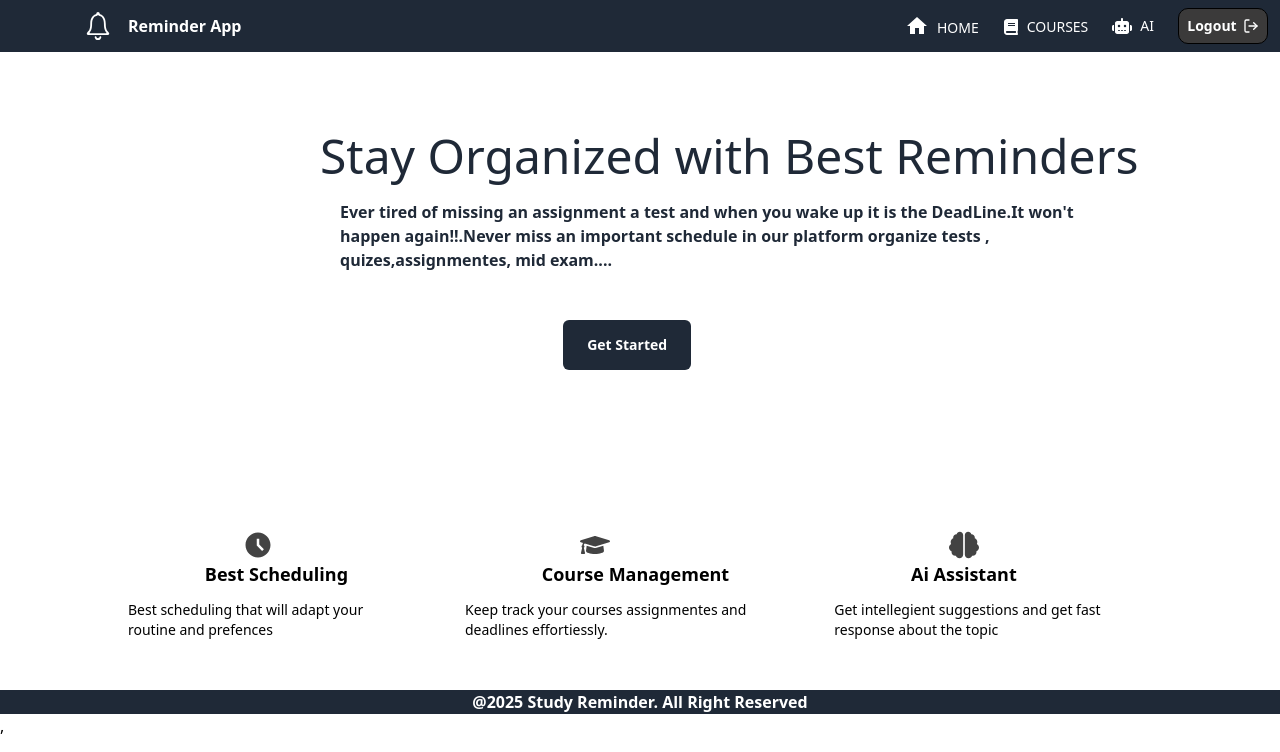
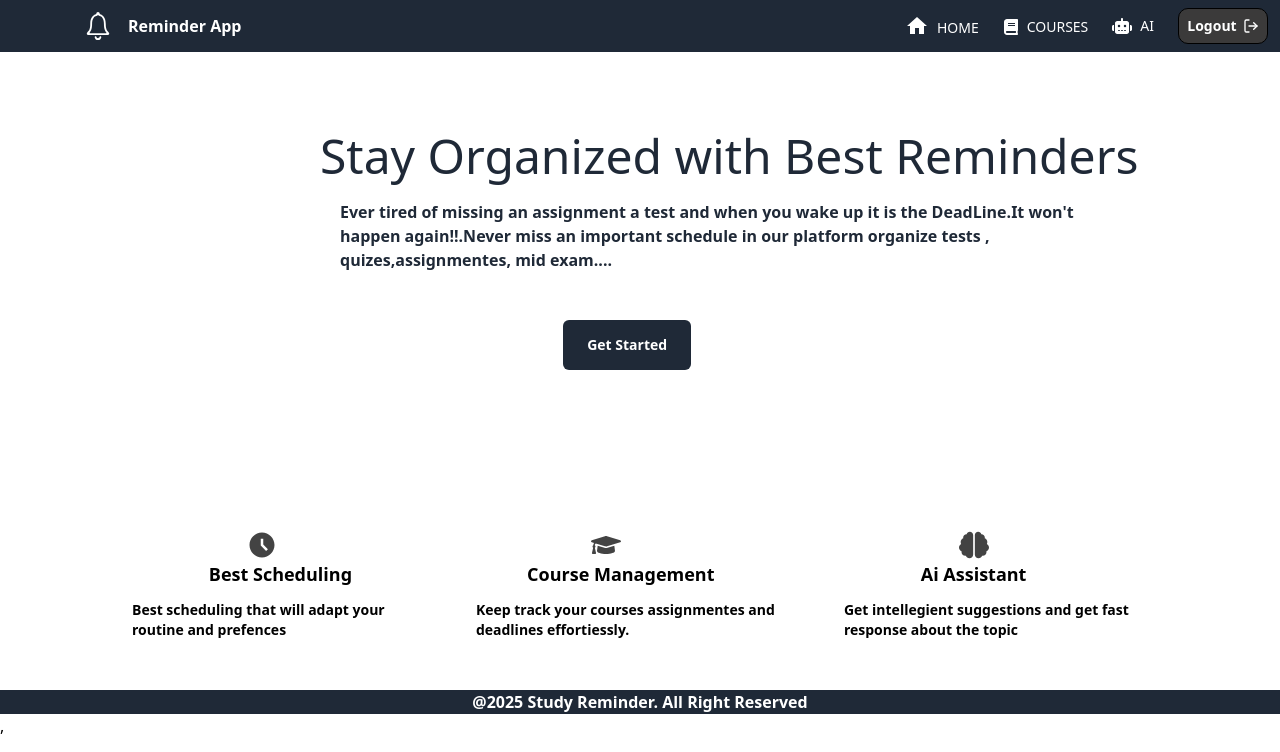
Before and after one commit to Aklile612/Reminder-App, a React (Vite) app: page /getstarted in a window 1280 px wide. Shown: the top 752 px of the page. Built offline with nearby package versions, Linux system fonts and the light colour scheme.

Commit message:
edited some features

```diff
--- a/src/Components/Get Started/GetStarted.jsx
+++ b/src/Components/Get Started/GetStarted.jsx
@@ -22,20 +22,20 @@ const GetStarted = () => {
 
         {/* features */}
         <div className='md:mt-[20vh] md:mx-[10vw] md:mb-[50px] flex gap-14 '>
-            <div className='flex flex-col group hover:shadow-2xl hover:shadow-gray-500 hover:rounded-[6px]'>
+            <div className='flex flex-col group  hover:shadow-2xl hover:shadow-gray-500 rounded-[6px] px-1 hover:-translate-y-2'>
                 <span className='md:ml-[9vw] animate-pulse  text-3xl'><MdOutlineAccessTimeFilled /></span>
                 <span className='md:ml-[6vw] md:mb-3 font-bold text-lg'>Best Scheduling</span>
-                <span className='max-w-[55vh] text-sm break-words'>Best scheduling that will adapt your routine and prefences</span>
+                <span className='max-w-[55vh] text-sm break-words font-bold'>Best scheduling that will adapt your routine and prefences</span>
             </div>
-            <div className='flex flex-col group hover:shadow-2xl hover:shadow-gray-500 hover:rounded-[6px]'>
+            <div className='flex flex-col group  hover:shadow-2xl hover:shadow-gray-500 rounded-[6px] px-1 hover:-translate-y-2'>
                 <span className='md:ml-[9vw] animate-pulse  text-3xl'><FaGraduationCap/></span>
-                <span className='md:ml-[6vw] md:mb-3 font-bold text-lg'>Course Management</span>
-                <span className='max-w-[55vh] text-sm break-words'>Keep track your courses assignmentes and deadlines effortiessly.</span>
+                <span className='md:ml-[4vw] md:mb-3 font-bold text-lg'>Course Management</span>
+                <span className='max-w-[55vh] text-sm break-words font-bold'>Keep track your courses assignmentes and deadlines effortiessly.</span>
             </div>
-            <div className='flex flex-col group hover:shadow-2xl hover:shadow-gray-500 hover:rounded-[6px]'>
+            <div className='flex flex-col group  hover:shadow-2xl hover:shadow-gray-500 rounded-[6px] px-2 hover:-translate-y-2'>
                 <span className='md:ml-[9vw] animate-pulse  text-3xl'><FaBrain /></span>
                 <span className='md:ml-[6vw] md:mb-3 font-bold text-lg'>Ai Assistant</span>
-                <span className='max-w-[55vh] text-sm break-words'>Get intellegient suggestions and get fast response about the topic </span>
+                <span className='max-w-[55vh] text-sm break-words font-bold'>Get intellegient suggestions and get fast response about the topic </span>
             </div>
         </div>
 
```
